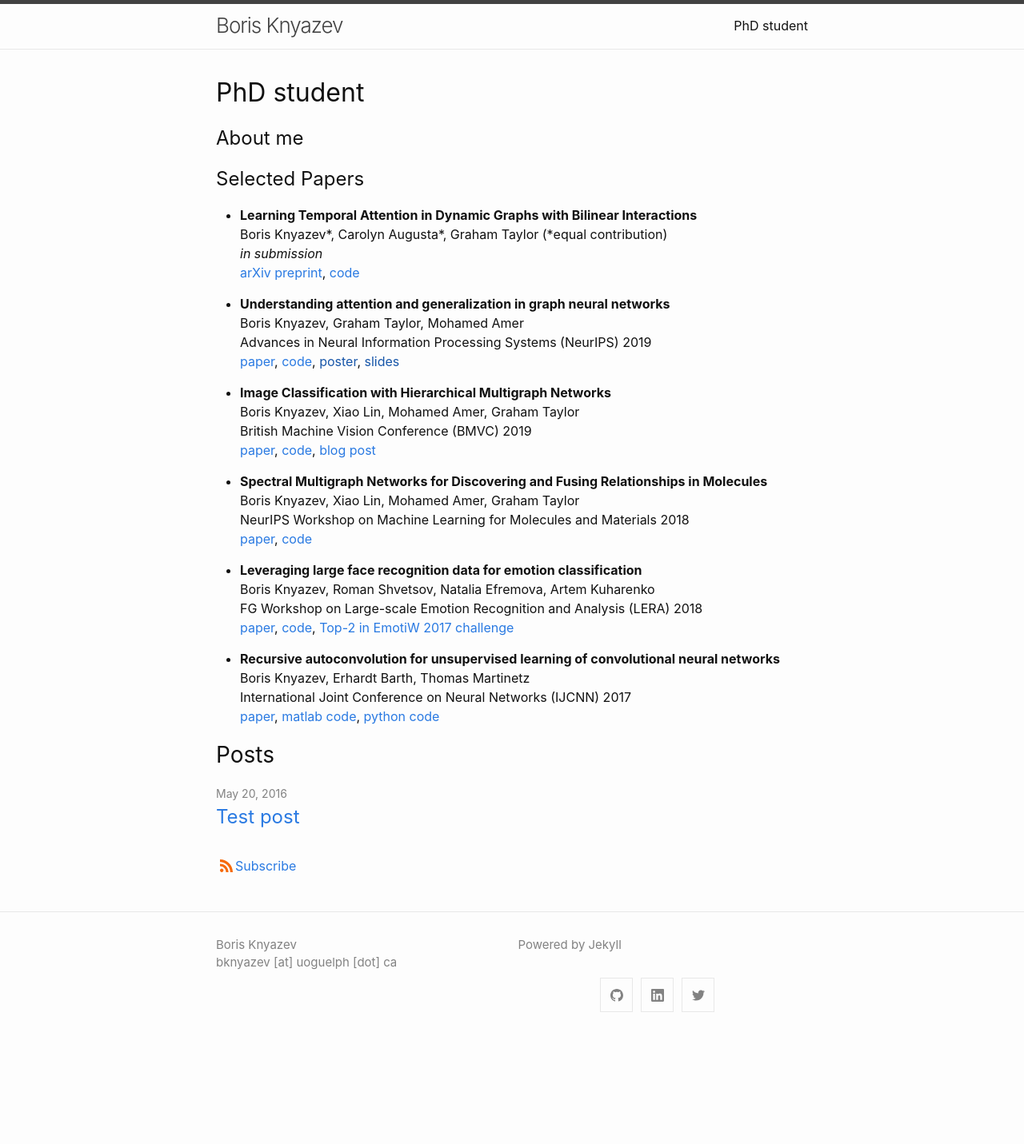
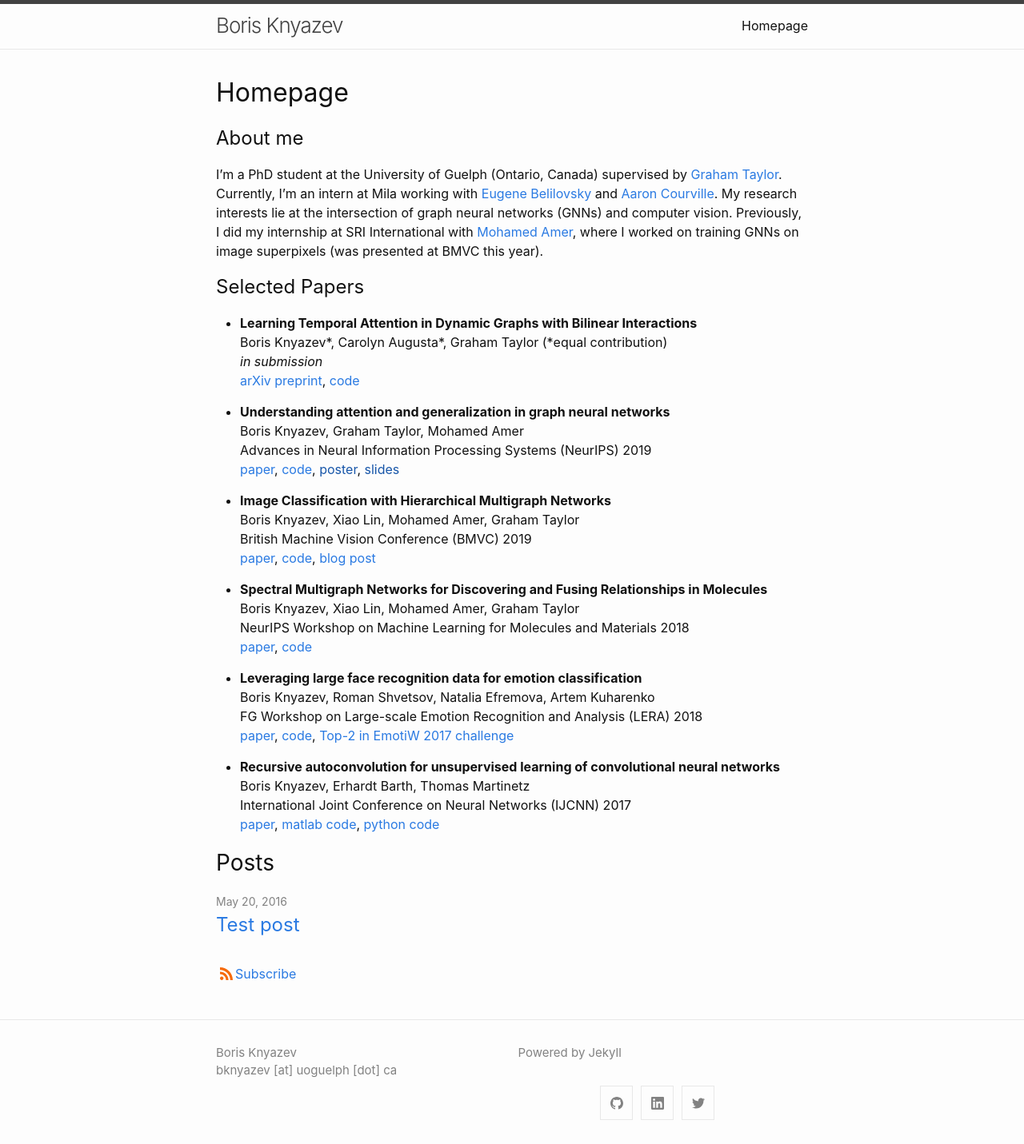
Before and after one commit to bknyaz/bknyaz.github.io, a Jekyll site: the page built from index.md, in a window 1280 px wide. Shown: the whole page at 80% size. Built offline with Jekyll 4.4.1, drawn with Linux system fonts in a browser that asks for light colours; before the commit the page ends 1296 px from its top, so only the background shows below that.

Commit message:
add about me

```diff
--- a/index.md
+++ b/index.md
@@ -6,10 +6,11 @@
 # See: https://jekyllrb.com/docs/themes/#overriding-theme-defaults
 #
 layout: home
-title: PhD student
+title: Homepage
 ---
 
 ## About me
+I'm a PhD student at the University of Guelph (Ontario, Canada) supervised by [Graham Taylor](https://www.gwtaylor.ca/). Currently, I'm an intern at Mila working with [Eugene Belilovsky](http://eugenium.github.io/) and [Aaron Courville](https://mila.quebec/en/person/aaron-courville/). My research interests lie at the intersection of graph neural networks (GNNs) and computer vision. Previously, I did my internship at SRI International with [Mohamed Amer](https://mohamedramer.com/), where I worked on training GNNs on image superpixels (was presented at BMVC this year).
 
 ## Selected Papers
 
```
